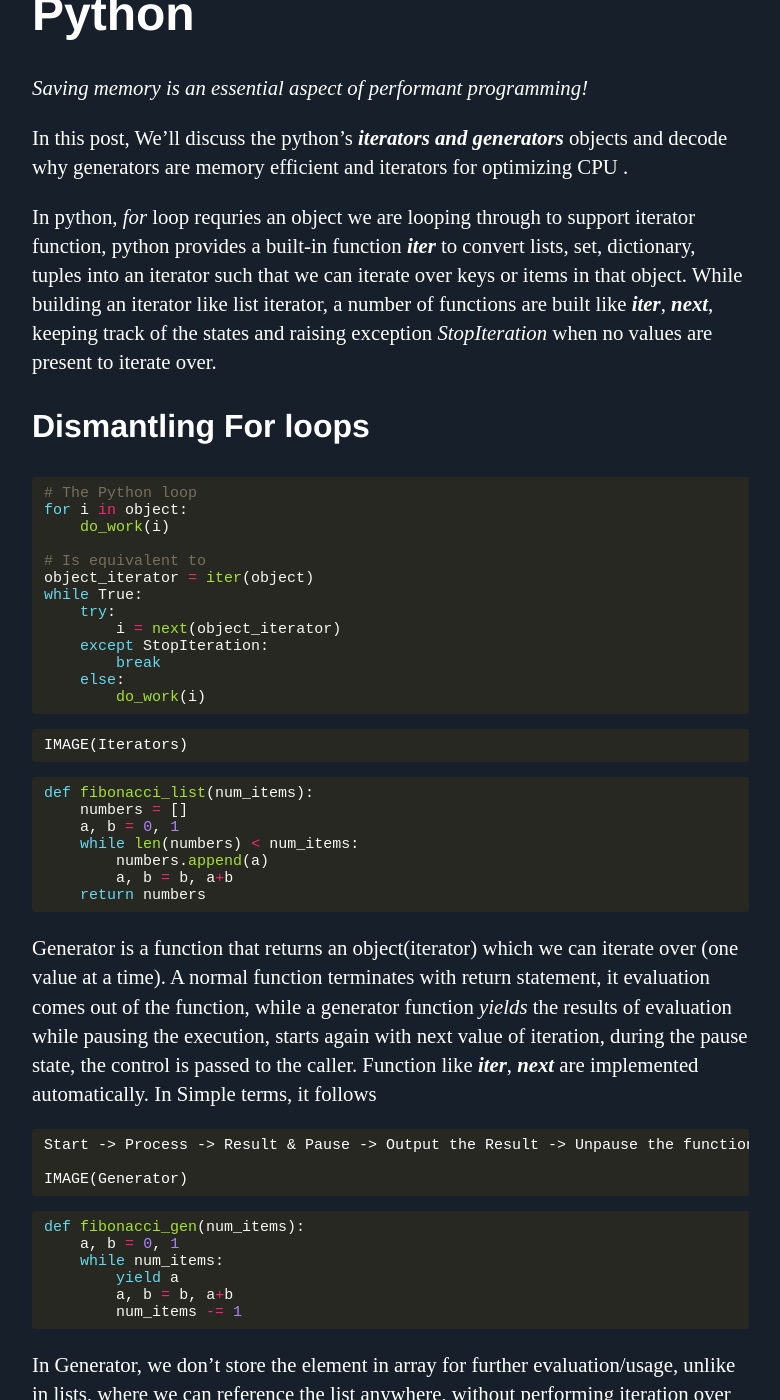
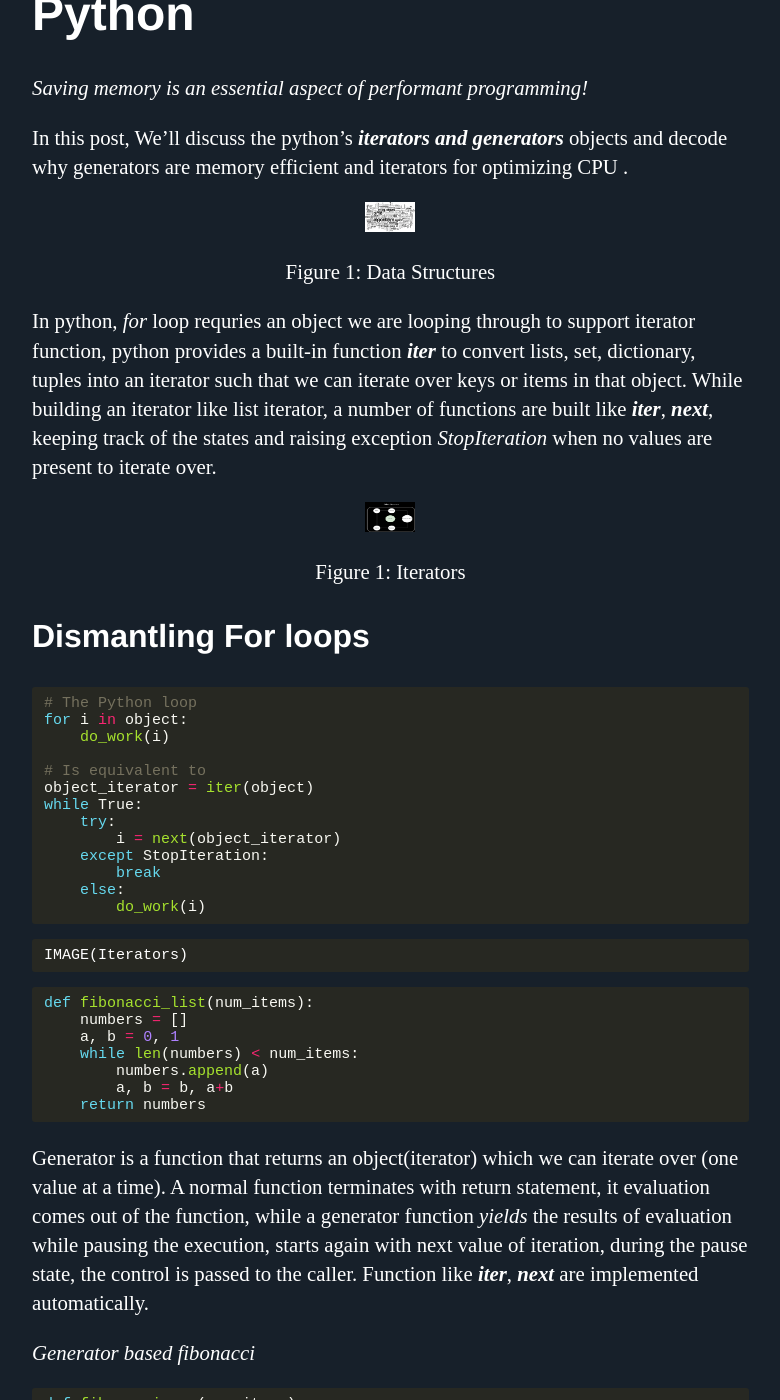
Before and after one commit to Mayurji/mayurji.github.io, a Jekyll site: the page built from _posts/2020-12-05-iterators_generators.md, in a window 1280 px wide and 1400 px high, scrolled down 372 px. Shown: the whole window, without its empty margins (160-940 px from the left). Built offline with Jekyll 4.4.1, drawn with Linux system fonts in a browser that asks for light colours; our own code applies the rules of GitHub Pages for plain Markdown files; comment, search, counter and statistics services are not loaded.

Commit message:
Update 2020-12-05-iterators_generators.md

````diff
--- a/_posts/2020-12-05-iterators_generators.md
+++ b/_posts/2020-12-05-iterators_generators.md
@@ -4,7 +4,18 @@
 
 In this post, We'll discuss the python's ***iterators and generators*** objects and decode why generators are memory efficient and iterators for optimizing CPU .
 
+<center>
+<img src="{{site.url}}/assets/images/dicts_sets/front-ds.png" class="post-body" style="zoom: 5%; background-color:#DCDCDC;" width="1000" height="600"/><br>
+<p>Figure 1: Data Structures</p>
+</center>
+
 In python, *for* loop requries an object we are looping through to support iterator function, python provides a built-in function *__iter__* to convert lists, set, dictionary, tuples into an iterator such that we can iterate over keys or items in that object. While building an iterator like list iterator, a number of functions are built like *__iter__*, *__next__*, keeping track of the states and raising exception *StopIteration* when no values are present to iterate over.
+
+
+<center>
+<img src="{{site.url}}/assets/images/iterators/iterators.png" class="post-body" style="zoom: 5%; background-color:#DCDCDC;" width="1000" height="600"/><br>
+<p>Figure 1: Iterators</p>
+</center>
 
 ### Dismantling For loops
 
@@ -36,11 +47,9 @@ def fibonacci_list(num_items):
     return numbers
 ```
 
-Generator is a function that returns an object(iterator) which we can iterate over (one value at a time). A normal function terminates with return statement, it evaluation comes out of the function, while a generator function *yields* the results of evaluation while pausing the execution, starts again with next value of iteration, during the pause state, the control is passed to the caller. Function like *__iter__*, *__next__* are implemented automatically. In Simple terms, it follows
+Generator is a function that returns an object(iterator) which we can iterate over (one value at a time). A normal function terminates with return statement, it evaluation comes out of the function, while a generator function *yields* the results of evaluation while pausing the execution, starts again with next value of iteration, during the pause state, the control is passed to the caller. Function like *__iter__*, *__next__* are implemented automatically.
 
-	Start -> Process -> Result & Pause -> Output the Result -> Unpause the function -> Repeat
-
-	IMAGE(Generator)
+*Generator based fibonacci*
 
 ```python
 def fibonacci_gen(num_items):
@@ -52,6 +61,12 @@ def fibonacci_gen(num_items):
 ```
 
 In Generator, we don't store the element in array for further evaluation/usage, unlike in lists, where we can reference the list anywhere, without performing iteration over all elements again.
+
+
+<center>
+<img src="{{site.url}}/assets/images/iterators/generators.png" class="post-body" style="zoom: 5%; background-color:#DCDCDC;" width="1000" height="600"/><br>
+<p>Figure 3: Generator</p>
+</center>
 
 A major benefit of using a Generator is the memory saved during the iteration, because don't store the element anywhere. For instance, consider an iteration over a million numbers, if we store the numbers in a list, it occupies hundreds of megabytes for storing it, while on the other hand, generator there is no concept for storing the items, we perform lazy evaluation when the generator is called.
 
````
